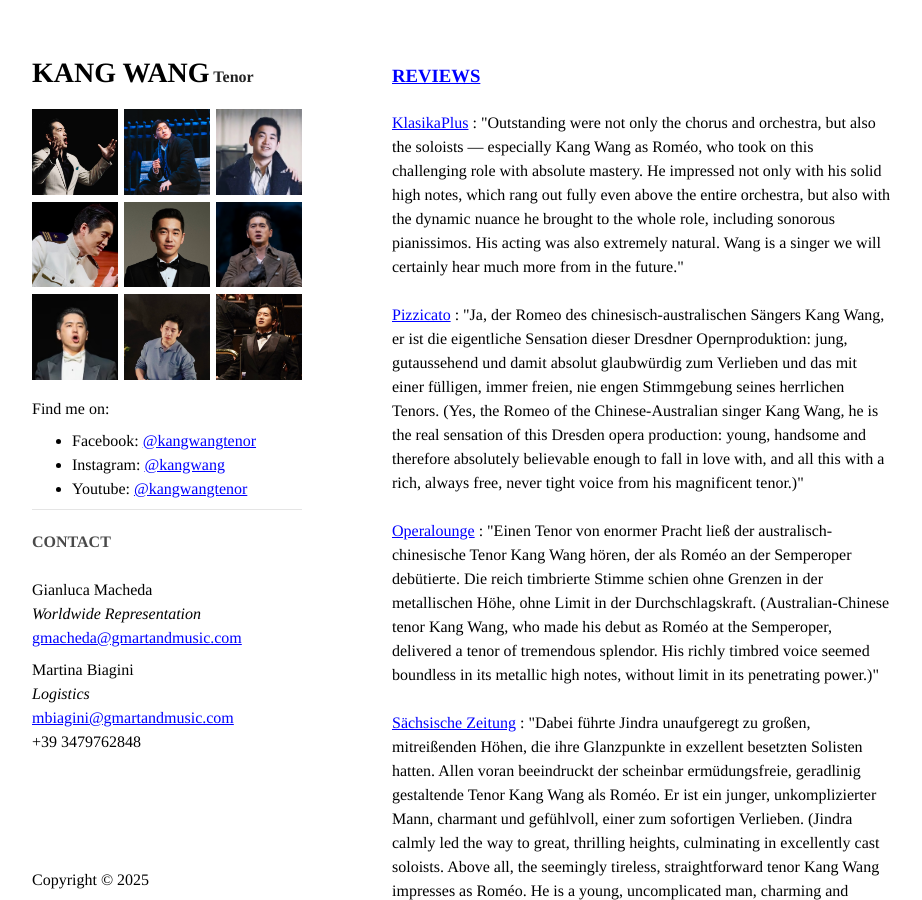
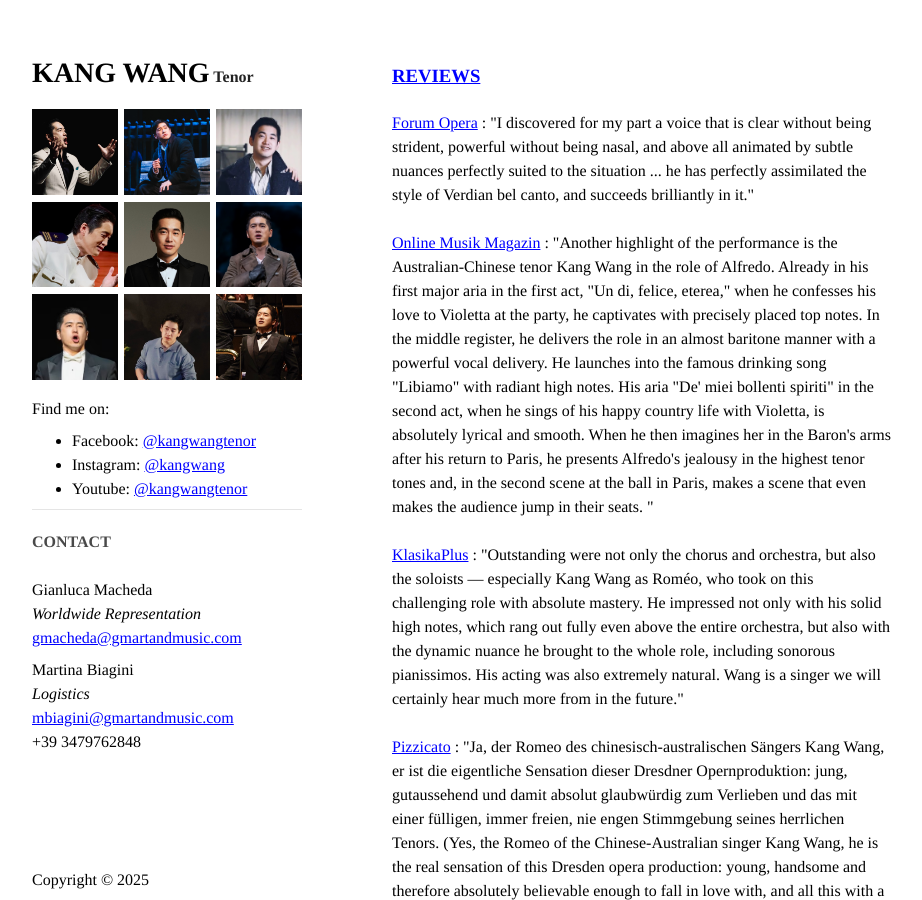
Before and after one commit to kwopera/kwt, a Jekyll site: the page built from reviews.md, in a window 1280 px wide and 900 px high. Shown: the whole window, without its empty margins (178-1100 px from the left). Built offline with Jekyll 4.4.1, drawn with Linux system fonts in a browser that asks for light colours; our own code applies the rules of GitHub Pages for plain Markdown files.

Commit message:
Update reviews.md

```diff
--- a/reviews.md
+++ b/reviews.md
@@ -1,6 +1,12 @@
 <h3 id="reviews"><a href="{{ "/reviews.html" | absolute_url }}#reviews">REVIEWS</a></h3>
 <div>
 <br/>
+<a href="https://www.forumopera.com/spectacle/verdi-la-traviata-erl/" target="blank">Forum Opera</a> : "I discovered for my part a voice that is clear without being strident, powerful without being nasal, and above all animated by subtle nuances perfectly suited to the situation ... he has perfectly assimilated the style of Verdian bel canto, and succeeds brilliantly in it."
+<br/><br/>
+
+<a href="https://www.omm.de/veranstaltungen/festspiele2025/ERL-2025-la-traviata.html" target="blank">Online Musik Magazin</a> : "Another highlight of the performance is the Australian-Chinese tenor Kang Wang in the role of Alfredo. Already in his first major aria in the first act, "Un di, felice, eterea," when he confesses his love to Violetta at the party, he captivates with precisely placed top notes. In the middle register, he delivers the role in an almost baritone manner with a powerful vocal delivery. He launches into the famous drinking song "Libiamo" with radiant high notes. His aria "De' miei bollenti spiriti" in the second act, when he sings of his happy country life with Violetta, is absolutely lyrical and smooth. When he then imagines her in the Baron's arms after his return to Paris, he presents Alfredo's jealousy in the highest tenor tones and, in the second scene at the ball in Paris, makes a scene that even makes the audience jump in their seats. "
+<br/><br/>
+
 <a href="https://www.klasikaplus.cz/romeo-a-julie-v-drazdanech-gounodova-opera-uvedena-pod-jindrovou-taktovkou/?fbclid=IwY2xjawKpcsBleHRuA2FlbQIxMQBicmlkETE0VVY3d1RwOVh2UmpraWNHAR7PGtvsGgS7cYce4DUUVtiwiTjq5YKEthXj-GAxdPa6dheMsbw_cBNjC9psnQ_aem_gmTexOH7IJ51NgeqHhvvtA" target="blank">KlasikaPlus</a> : "Outstanding were not only the chorus and orchestra, but also the soloists — especially Kang Wang as Roméo, who took on this challenging role with absolute mastery. He impressed not only with his solid high notes, which rang out fully even above the entire orchestra, but also with the dynamic nuance he brought to the whole role, including sonorous pianissimos. His acting was also extremely natural. Wang is a singer we will certainly hear much more from in the future."
 <br/><br/>
 
```
